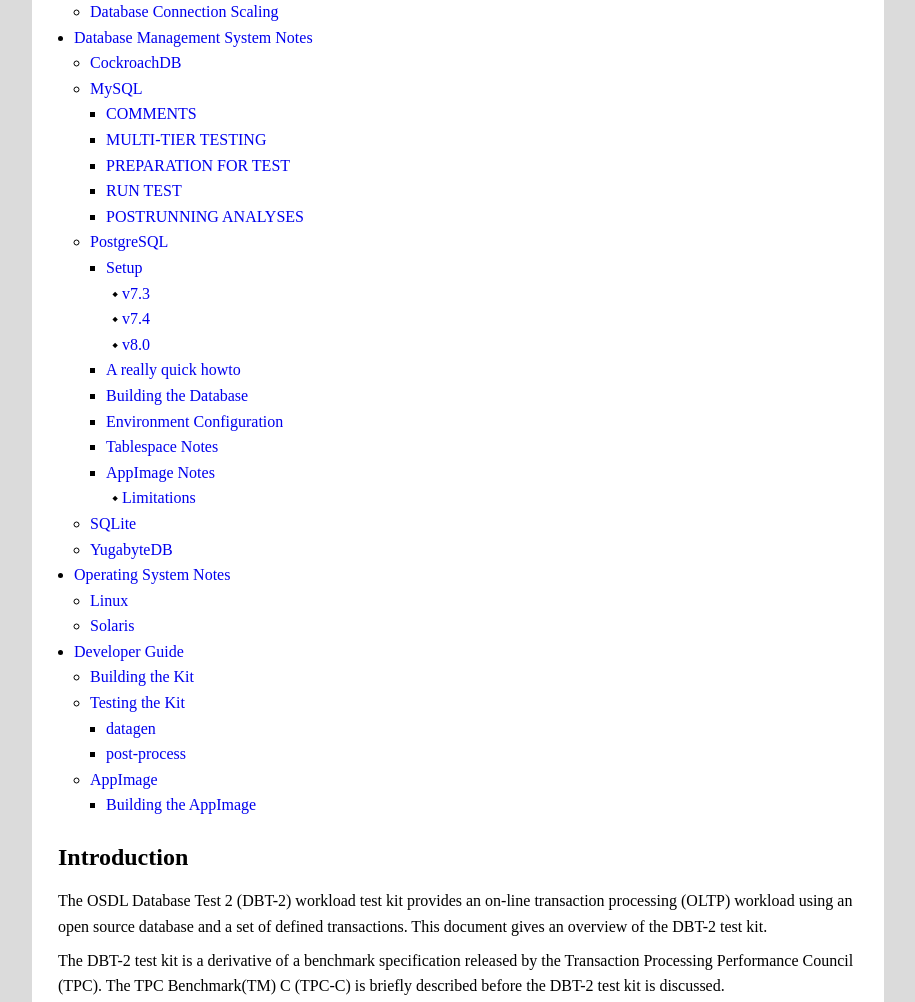
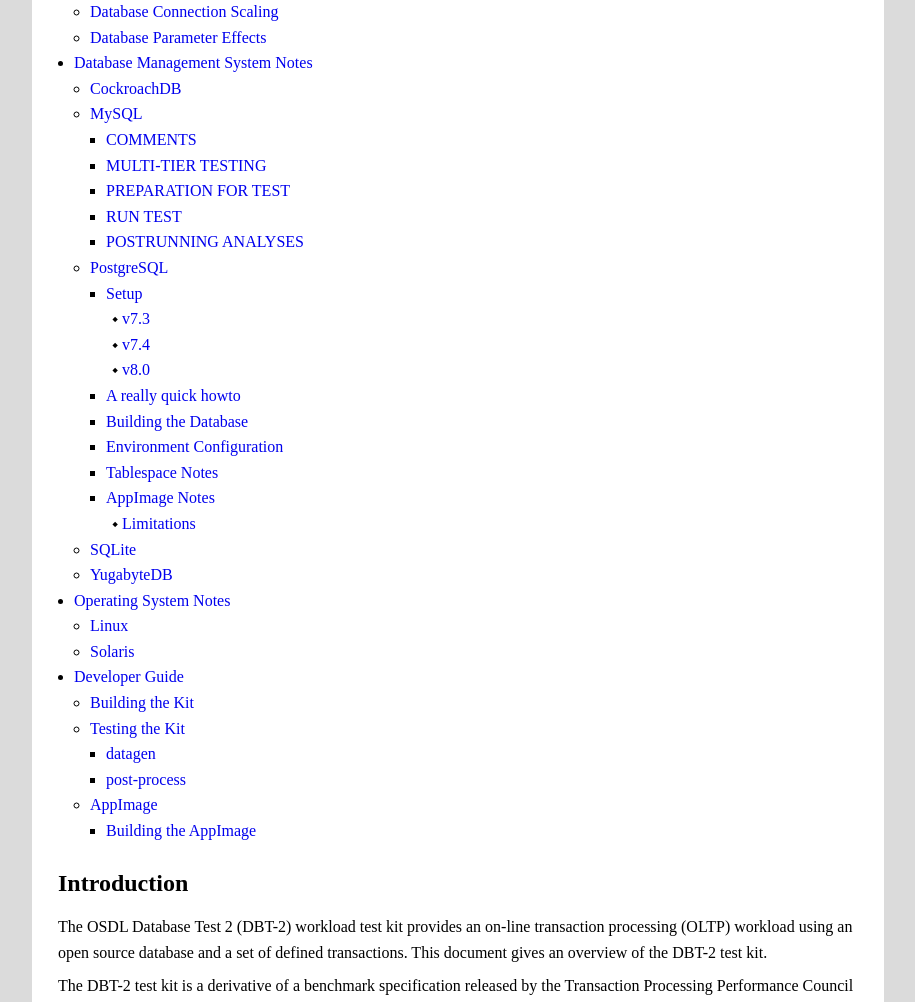
Before and after one commit to osdldbt/dbt2, a plain HTML site: page index.html in a window 1280 px wide. Shown: the part 1788-2790 px from the top of the page, without its empty margins (182-1097 px from the left). Drawn offline with Linux system fonts and the light colour scheme.

Commit message:
Updated from v0.61.6 release

```diff
--- a/index.html
+++ b/index.html
@@ -733,62 +733,63 @@
 <li><p><a class="reference internal" href="#performance-testing" id="toc-entry-54">Performance Testing</a></p>
 <ul>
 <li><p><a class="reference internal" href="#database-connection-scaling" id="toc-entry-55">Database Connection Scaling</a></p></li>
-</ul>
-</li>
-<li><p><a class="reference internal" href="#database-management-system-notes" id="toc-entry-56">Database Management System Notes</a></p>
-<ul>
-<li><p><a class="reference internal" href="#cockroachdb" id="toc-entry-57">CockroachDB</a></p></li>
-<li><p><a class="reference internal" href="#mysql" id="toc-entry-58">MySQL</a></p>
-<ul>
-<li><p><a class="reference internal" href="#comments" id="toc-entry-59">COMMENTS</a></p></li>
-<li><p><a class="reference internal" href="#multi-tier-testing" id="toc-entry-60">MULTI-TIER TESTING</a></p></li>
-<li><p><a class="reference internal" href="#preparation-for-test" id="toc-entry-61">PREPARATION FOR TEST</a></p></li>
-<li><p><a class="reference internal" href="#run-test" id="toc-entry-62">RUN TEST</a></p></li>
-<li><p><a class="reference internal" href="#postrunning-analyses" id="toc-entry-63">POSTRUNNING ANALYSES</a></p></li>
-</ul>
-</li>
-<li><p><a class="reference internal" href="#postgresql-2" id="toc-entry-64">PostgreSQL</a></p>
-<ul>
-<li><p><a class="reference internal" href="#setup-1" id="toc-entry-65">Setup</a></p>
-<ul>
-<li><p><a class="reference internal" href="#v7-3" id="toc-entry-66">v7.3</a></p></li>
-<li><p><a class="reference internal" href="#v7-4" id="toc-entry-67">v7.4</a></p></li>
-<li><p><a class="reference internal" href="#v8-0" id="toc-entry-68">v8.0</a></p></li>
-</ul>
-</li>
-<li><p><a class="reference internal" href="#a-really-quick-howto" id="toc-entry-69">A really quick howto</a></p></li>
-<li><p><a class="reference internal" href="#building-the-database-1" id="toc-entry-70">Building the Database</a></p></li>
-<li><p><a class="reference internal" href="#environment-configuration-1" id="toc-entry-71">Environment Configuration</a></p></li>
-<li><p><a class="reference internal" href="#tablespace-notes" id="toc-entry-72">Tablespace Notes</a></p></li>
-<li><p><a class="reference internal" href="#appimage-notes" id="toc-entry-73">AppImage Notes</a></p>
-<ul>
-<li><p><a class="reference internal" href="#limitations" id="toc-entry-74">Limitations</a></p></li>
-</ul>
-</li>
-</ul>
-</li>
-<li><p><a class="reference internal" href="#sqlite" id="toc-entry-75">SQLite</a></p></li>
-<li><p><a class="reference internal" href="#yugabytedb" id="toc-entry-76">YugabyteDB</a></p></li>
-</ul>
-</li>
-<li><p><a class="reference internal" href="#operating-system-notes" id="toc-entry-77">Operating System Notes</a></p>
-<ul>
-<li><p><a class="reference internal" href="#linux" id="toc-entry-78">Linux</a></p></li>
-<li><p><a class="reference internal" href="#solaris" id="toc-entry-79">Solaris</a></p></li>
-</ul>
-</li>
-<li><p><a class="reference internal" href="#developer-guide" id="toc-entry-80">Developer Guide</a></p>
-<ul>
-<li><p><a class="reference internal" href="#building-the-kit" id="toc-entry-81">Building the Kit</a></p></li>
-<li><p><a class="reference internal" href="#testing-the-kit" id="toc-entry-82">Testing the Kit</a></p>
-<ul>
-<li><p><a class="reference internal" href="#datagen" id="toc-entry-83">datagen</a></p></li>
-<li><p><a class="reference internal" href="#post-process" id="toc-entry-84">post-process</a></p></li>
-</ul>
-</li>
-<li><p><a class="reference internal" href="#appimage" id="toc-entry-85">AppImage</a></p>
-<ul>
-<li><p><a class="reference internal" href="#building-the-appimage" id="toc-entry-86">Building the AppImage</a></p></li>
+<li><p><a class="reference internal" href="#database-parameter-effects" id="toc-entry-56">Database Parameter Effects</a></p></li>
+</ul>
+</li>
+<li><p><a class="reference internal" href="#database-management-system-notes" id="toc-entry-57">Database Management System Notes</a></p>
+<ul>
+<li><p><a class="reference internal" href="#cockroachdb" id="toc-entry-58">CockroachDB</a></p></li>
+<li><p><a class="reference internal" href="#mysql" id="toc-entry-59">MySQL</a></p>
+<ul>
+<li><p><a class="reference internal" href="#comments" id="toc-entry-60">COMMENTS</a></p></li>
+<li><p><a class="reference internal" href="#multi-tier-testing" id="toc-entry-61">MULTI-TIER TESTING</a></p></li>
+<li><p><a class="reference internal" href="#preparation-for-test" id="toc-entry-62">PREPARATION FOR TEST</a></p></li>
+<li><p><a class="reference internal" href="#run-test" id="toc-entry-63">RUN TEST</a></p></li>
+<li><p><a class="reference internal" href="#postrunning-analyses" id="toc-entry-64">POSTRUNNING ANALYSES</a></p></li>
+</ul>
+</li>
+<li><p><a class="reference internal" href="#postgresql-2" id="toc-entry-65">PostgreSQL</a></p>
+<ul>
+<li><p><a class="reference internal" href="#setup-1" id="toc-entry-66">Setup</a></p>
+<ul>
+<li><p><a class="reference internal" href="#v7-3" id="toc-entry-67">v7.3</a></p></li>
+<li><p><a class="reference internal" href="#v7-4" id="toc-entry-68">v7.4</a></p></li>
+<li><p><a class="reference internal" href="#v8-0" id="toc-entry-69">v8.0</a></p></li>
+</ul>
+</li>
+<li><p><a class="reference internal" href="#a-really-quick-howto" id="toc-entry-70">A really quick howto</a></p></li>
+<li><p><a class="reference internal" href="#building-the-database-1" id="toc-entry-71">Building the Database</a></p></li>
+<li><p><a class="reference internal" href="#environment-configuration-1" id="toc-entry-72">Environment Configuration</a></p></li>
+<li><p><a class="reference internal" href="#tablespace-notes" id="toc-entry-73">Tablespace Notes</a></p></li>
+<li><p><a class="reference internal" href="#appimage-notes" id="toc-entry-74">AppImage Notes</a></p>
+<ul>
+<li><p><a class="reference internal" href="#limitations" id="toc-entry-75">Limitations</a></p></li>
+</ul>
+</li>
+</ul>
+</li>
+<li><p><a class="reference internal" href="#sqlite" id="toc-entry-76">SQLite</a></p></li>
+<li><p><a class="reference internal" href="#yugabytedb" id="toc-entry-77">YugabyteDB</a></p></li>
+</ul>
+</li>
+<li><p><a class="reference internal" href="#operating-system-notes" id="toc-entry-78">Operating System Notes</a></p>
+<ul>
+<li><p><a class="reference internal" href="#linux" id="toc-entry-79">Linux</a></p></li>
+<li><p><a class="reference internal" href="#solaris" id="toc-entry-80">Solaris</a></p></li>
+</ul>
+</li>
+<li><p><a class="reference internal" href="#developer-guide" id="toc-entry-81">Developer Guide</a></p>
+<ul>
+<li><p><a class="reference internal" href="#building-the-kit" id="toc-entry-82">Building the Kit</a></p></li>
+<li><p><a class="reference internal" href="#testing-the-kit" id="toc-entry-83">Testing the Kit</a></p>
+<ul>
+<li><p><a class="reference internal" href="#datagen" id="toc-entry-84">datagen</a></p></li>
+<li><p><a class="reference internal" href="#post-process" id="toc-entry-85">post-process</a></p></li>
+</ul>
+</li>
+<li><p><a class="reference internal" href="#appimage" id="toc-entry-86">AppImage</a></p>
+<ul>
+<li><p><a class="reference internal" href="#building-the-appimage" id="toc-entry-87">Building the AppImage</a></p></li>
 </ul>
 </li>
 </ul>
@@ -1701,11 +1702,46 @@
 </figcaption>
 </figure>
 </section>
+<section id="database-parameter-effects">
+<h3><a class="toc-backref" href="#toc-entry-56" role="doc-backlink">Database Parameter Effects</a></h3>
+<p>This test is performed by the <em>test-db-param</em> script.</p>
+<p>The purpose of this test is to evaluate the effects of a changing a single
+database parameter.</p>
+<p>This script must be used with a configuration file and cannot currently be
+controlled with just command line arguments.</p>
+<p>The configure file must contain the following details in addition to any other
+required configuration parameter (see configuration instructions in <strong>User
+Guide</strong> section of the documentation):</p>
+<ol class="arabic simple">
+<li><p>database start command</p></li>
+<li><p>database stop command</p></li>
+<li><p>database parameter name</p></li>
+<li><p>database parameter values to test</p></li>
+</ol>
+<p>Here is an example for PostgreSQL that is testing 4 difference values for
+<cite>shared_buffers</cite>:</p>
+<pre class="literal-block">db_start_command = &quot;pg_ctl -D /tmp/pgdata start&quot;
+db_stop_command = &quot;pg_ctl -D /tmp/pgdata stop -m fast&quot;
+db_param_name = &quot;shared_buffers&quot;
+db_param_values = [&quot;1GB&quot;, &quot;2GB&quot;, &quot;3GB&quot;, &quot;4GB&quot;]</pre>
+<p>At the end of the test, the script will create a bar plot of the reported
+metric of each test vs. the value of database parameter being evaluated.  The
+sar data from all the tests will be aggregated and plotted.</p>
+<p>Here is an example plot of the above example.</p>
+<figure class="align-center">
+<a class="reference external image-reference" href="db-param/nopp.png">
+<img alt="test-db-param/nopp.png" src="test-db-param/nopp.png" style="width: 100%;" />
+</a>
+<figcaption>
+<p>Evaluating PostgreSQL shared_buffers</p>
+</figcaption>
+</figure>
+</section>
 </section>
 <section id="database-management-system-notes">
-<h2><a class="toc-backref" href="#toc-entry-56" role="doc-backlink">Database Management System Notes</a></h2>
+<h2><a class="toc-backref" href="#toc-entry-57" role="doc-backlink">Database Management System Notes</a></h2>
 <section id="cockroachdb">
-<h3><a class="toc-backref" href="#toc-entry-57" role="doc-backlink">CockroachDB</a></h3>
+<h3><a class="toc-backref" href="#toc-entry-58" role="doc-backlink">CockroachDB</a></h3>
 <p>A really quick howto.</p>
 <p>The CockroachDB scripts makes use of PostgreSQL's psql client program and libpq
 C client library interface, thus any environment variables that libpq would
@@ -1727,9 +1763,9 @@
 <pre class="literal-block">dbt2-run -a cockroach -c 10 -d 120 -w 1 -o /tmp/results</pre>
 </section>
 <section id="mysql">
-<h3><a class="toc-backref" href="#toc-entry-58" role="doc-backlink">MySQL</a></h3>
+<h3><a class="toc-backref" href="#toc-entry-59" role="doc-backlink">MySQL</a></h3>
 <section id="comments">
-<h4><a class="toc-backref" href="#toc-entry-59" role="doc-backlink">COMMENTS</a></h4>
+<h4><a class="toc-backref" href="#toc-entry-60" role="doc-backlink">COMMENTS</a></h4>
 <p>There are two versions of DBT2(TPC-C) test:</p>
 <ul class="simple">
 <li><p>pure C based version of the test(nonSP)</p></li>
@@ -1742,7 +1778,7 @@
 <p>See examples/mysql/mysql-dbt2.cnf for example MySQL defaults file.</p>
 </section>
 <section id="multi-tier-testing">
-<h4><a class="toc-backref" href="#toc-entry-60" role="doc-backlink">MULTI-TIER TESTING</a></h4>
+<h4><a class="toc-backref" href="#toc-entry-61" role="doc-backlink">MULTI-TIER TESTING</a></h4>
 <ul>
 <li><p>Enable 'PermitUserEnvironment' in sshd_config.</p></li>
 <li><p>Set DBT2DATADIR in the database system user's '.ssh/environment' file:</p>
@@ -1760,7 +1796,7 @@
 </ul>
 </section>
 <section id="preparation-for-test">
-<h4><a class="toc-backref" href="#toc-entry-61" role="doc-backlink">PREPARATION FOR TEST</a></h4>
+<h4><a class="toc-backref" href="#toc-entry-62" role="doc-backlink">PREPARATION FOR TEST</a></h4>
 <ol class="arabic simple" start="0">
 <li><p>Build test binaries</p></li>
 </ol>
@@ -1821,7 +1857,7 @@
 </ol>
 </section>
 <section id="run-test">
-<h4><a class="toc-backref" href="#toc-entry-62" role="doc-backlink">RUN TEST</a></h4>
+<h4><a class="toc-backref" href="#toc-entry-63" role="doc-backlink">RUN TEST</a></h4>
 <blockquote>
 <p>dbt2-run</p>
 <p>usage: dbt2-run -a mysql -c &lt;number of database connections&gt; -t &lt;duration of test&gt; -w &lt;number of warehouses&gt;
@@ -1855,7 +1891,7 @@
 database.</p>
 </section>
 <section id="postrunning-analyses">
-<h4><a class="toc-backref" href="#toc-entry-63" role="doc-backlink">POSTRUNNING ANALYSES</a></h4>
+<h4><a class="toc-backref" href="#toc-entry-64" role="doc-backlink">POSTRUNNING ANALYSES</a></h4>
 <p>Results can be found in bin/output/&lt;number&gt;</p>
 <p>some of the usefull log files:</p>
 <pre class="literal-block">  results/client/${HOSTNAME}.*/error.log - errors from backend C|SP based
@@ -1865,9 +1901,9 @@
 </section>
 </section>
 <section id="postgresql-2">
-<h3><a class="toc-backref" href="#toc-entry-64" role="doc-backlink">PostgreSQL</a></h3>
+<h3><a class="toc-backref" href="#toc-entry-65" role="doc-backlink">PostgreSQL</a></h3>
 <section id="setup-1">
-<h4><a class="toc-backref" href="#toc-entry-65" role="doc-backlink">Setup</a></h4>
+<h4><a class="toc-backref" href="#toc-entry-66" role="doc-backlink">Setup</a></h4>
 <p>The DBT-2 test kit has been ported to work with PostgreSQL starting with
 version 7.3.  It has be updated to work with later version and backwards
 compatibility may vary.  Source code for PostgreSQL can be obtained from their
@@ -1897,27 +1933,27 @@
 installing from source, it is located in the <cite>contrib/pg_autovacuum</cite> directory.</p>
 <p>The following subsections have additional PostgreSQL version specific notes.</p>
 <section id="v7-3">
-<h5><a class="toc-backref" href="#toc-entry-66" role="doc-backlink">v7.3</a></h5>
+<h5><a class="toc-backref" href="#toc-entry-67" role="doc-backlink">v7.3</a></h5>
 <p>With PostgreSQL 7.3, it needs to be built with a change in <cite>pg_config.h.in</cite>
 where <cite>INDEX_MAX_KEYS</cite> must be set to 64.  Be sure to make this change before
 running the configure script for PostgreSQL.</p>
 </section>
 <section id="v7-4">
-<h5><a class="toc-backref" href="#toc-entry-67" role="doc-backlink">v7.4</a></h5>
+<h5><a class="toc-backref" href="#toc-entry-68" role="doc-backlink">v7.4</a></h5>
 <p>With PostgreSQL 7.4, it needs to be built with a change in
 <cite>src/include/pg_config_manual.h</cite> where <cite>INDEX_MAX_KEYS</cite> must be set to 64.</p>
 <p>Edit the parameter in <cite>postgresql.conf</cite> that says <cite>tcpip_socket = false</cite>,
 uncomment, set to <cite>true</cite>, and restart the daemon.</p>
 </section>
 <section id="v8-0">
-<h5><a class="toc-backref" href="#toc-entry-68" role="doc-backlink">v8.0</a></h5>
+<h5><a class="toc-backref" href="#toc-entry-69" role="doc-backlink">v8.0</a></h5>
 <p>For PostgreSQL 8.0 and later, run <cite>configure</cite> with the <cite>--enable-thread-safety</cite>
 to avoid <cite>SIGPIPE</cite> handling for the multi-thread DBT-2 client program.  This is
 a significant performance benefit.</p>
 </section>
 </section>
 <section id="a-really-quick-howto">
-<h4><a class="toc-backref" href="#toc-entry-69" role="doc-backlink">A really quick howto</a></h4>
+<h4><a class="toc-backref" href="#toc-entry-70" role="doc-backlink">A really quick howto</a></h4>
 <p>Edit <cite>examples/dbt2_profile</cite> and follow the notes for the <cite>DBT2PGDATA</cite>
 directory.  <cite>DBT2PGDATA</cite> is where the database directory will be created.</p>
 <p>Create a 1 warehouse database by running:</p>
@@ -1926,7 +1962,7 @@
 <pre class="literal-block">dbt2 run -d 300 pgsql /tmp/result</pre>
 </section>
 <section id="building-the-database-1">
-<h4><a class="toc-backref" href="#toc-entry-70" role="doc-backlink">Building the Database</a></h4>
+<h4><a class="toc-backref" href="#toc-entry-71" role="doc-backlink">Building the Database</a></h4>
 <p>The <cite>dbt2-pgsql-build-db</cite> script is designed to handle the following steps:</p>
 <ol class="arabic simple">
 <li><p>create the database</p></li>
@@ -1954,7 +1990,7 @@
 <pre class="literal-block">dbt2 build pgsql</pre>
 </section>
 <section id="environment-configuration-1">
-<h4><a class="toc-backref" href="#toc-entry-71" role="doc-backlink">Environment Configuration</a></h4>
+<h4><a class="toc-backref" href="#toc-entry-72" role="doc-backlink">Environment Configuration</a></h4>
 <p>The DBT-2 scripts required environment variables to be set in order to work
 properly (e.g. <cite>examples/dbt2_profile</cite>) in order for the scripts to work
 properly.  For example:</p>
@@ -1976,7 +2012,7 @@
 PATH=/usr/local/bin:/usr/bin:/bin:/opt/bin</pre>
 </section>
 <section id="tablespace-notes">
-<h4><a class="toc-backref" href="#toc-entry-72" role="doc-backlink">Tablespace Notes</a></h4>
+<h4><a class="toc-backref" href="#toc-entry-73" role="doc-backlink">Tablespace Notes</a></h4>
 <p>The scripts assumes a specific tablespace layout for keeping the scripts
 simple.</p>
 <p>The <cite>${DBT2TSDIR}</cite> environment variable defines the directory where all
@@ -2007,9 +2043,9 @@
 ${DBT2TSDIR}/pk_warehouse</pre>
 </section>
 <section id="appimage-notes">
-<h4><a class="toc-backref" href="#toc-entry-73" role="doc-backlink">AppImage Notes</a></h4>
+<h4><a class="toc-backref" href="#toc-entry-74" role="doc-backlink">AppImage Notes</a></h4>
 <section id="limitations">
-<h5><a class="toc-backref" href="#toc-entry-74" role="doc-backlink">Limitations</a></h5>
+<h5><a class="toc-backref" href="#toc-entry-75" role="doc-backlink">Limitations</a></h5>
 <p>Using the AppImage has some limitations with PostgreSQL:</p>
 <ol class="arabic simple">
 <li><p>The AppImage cannot alone be used to build a database with C stored
@@ -2022,7 +2058,7 @@
 </section>
 </section>
 <section id="sqlite">
-<h3><a class="toc-backref" href="#toc-entry-75" role="doc-backlink">SQLite</a></h3>
+<h3><a class="toc-backref" href="#toc-entry-76" role="doc-backlink">SQLite</a></h3>
 <p>To create a database:</p>
 <pre class="literal-block">dbt2-sqlite-build-db -g -w 1 -d /tmp/dbt2-w1 -f /tmp/dbt2data</pre>
 <p>To run a test:</p>
@@ -2031,7 +2067,7 @@
 where the SQLite database files are.</p>
 </section>
 <section id="yugabytedb">
-<h3><a class="toc-backref" href="#toc-entry-76" role="doc-backlink">YugabyteDB</a></h3>
+<h3><a class="toc-backref" href="#toc-entry-77" role="doc-backlink">YugabyteDB</a></h3>
 <p>A really quick howto.</p>
 <p>The YugabyteDB scripts makes use of PostgreSQL's psql client program and libpq
 C client library interface, thus any environment variables that libpq would
@@ -2055,9 +2091,9 @@
 </section>
 </section>
 <section id="operating-system-notes">
-<h2><a class="toc-backref" href="#toc-entry-77" role="doc-backlink">Operating System Notes</a></h2>
+<h2><a class="toc-backref" href="#toc-entry-78" role="doc-backlink">Operating System Notes</a></h2>
 <section id="linux">
-<h3><a class="toc-backref" href="#toc-entry-78" role="doc-backlink">Linux</a></h3>
+<h3><a class="toc-backref" href="#toc-entry-79" role="doc-backlink">Linux</a></h3>
 <p>If you want readprofile data, you need to give the user <strong>sudo</strong> access to run
 <strong>readprofile.  Root privileges are required to clear the counter data.
 Additionally, the Linux kernel needs to be booted with `profile=2` in the
@@ -2090,7 +2126,7 @@
 <pre class="literal-block">kernel.shmmax = 41943040</pre>
 </section>
 <section id="solaris">
-<h3><a class="toc-backref" href="#toc-entry-79" role="doc-backlink">Solaris</a></h3>
+<h3><a class="toc-backref" href="#toc-entry-80" role="doc-backlink">Solaris</a></h3>
 <p>These notes are from testing with OpenSolaris 10.</p>
 <p>Install the SFWgplot package for gnuplot from the Solaris 20 companion DVD.</p>
 <p>Added the following to your path in order to use gcc (and other development
@@ -2099,10 +2135,10 @@
 </section>
 </section>
 <section id="developer-guide">
-<h2><a class="toc-backref" href="#toc-entry-80" role="doc-backlink">Developer Guide</a></h2>
+<h2><a class="toc-backref" href="#toc-entry-81" role="doc-backlink">Developer Guide</a></h2>
 <p>This document is for detailing any related to the development of this test kit.</p>
 <section id="building-the-kit">
-<h3><a class="toc-backref" href="#toc-entry-81" role="doc-backlink">Building the Kit</a></h3>
+<h3><a class="toc-backref" href="#toc-entry-82" role="doc-backlink">Building the Kit</a></h3>
 <p>CMake is build system used for this kit.  A <cite>Makefile.cmake</cite> is provided to
 automate some of the tasks.</p>
 <p>Building for debugging:</p>
@@ -2117,23 +2153,23 @@
 container that can create an AppImage.</p>
 </section>
 <section id="testing-the-kit">
-<h3><a class="toc-backref" href="#toc-entry-82" role="doc-backlink">Testing the Kit</a></h3>
+<h3><a class="toc-backref" href="#toc-entry-83" role="doc-backlink">Testing the Kit</a></h3>
 <p>The CMake testing infrastructure is used with shUnit2 to provide some testing.</p>
 <section id="datagen">
-<h4><a class="toc-backref" href="#toc-entry-83" role="doc-backlink">datagen</a></h4>
+<h4><a class="toc-backref" href="#toc-entry-84" role="doc-backlink">datagen</a></h4>
 <p>Tests are provided to verify that partitioning does not generate different data
 than if the data was not partitioned.  There are some data that is generated
 with the time stamp of when the data is created, so those columns are ignored
 when comparing data since they are not likely to be the same time stamps.</p>
 </section>
 <section id="post-process">
-<h4><a class="toc-backref" href="#toc-entry-84" role="doc-backlink">post-process</a></h4>
+<h4><a class="toc-backref" href="#toc-entry-85" role="doc-backlink">post-process</a></h4>
 <p>A test is provided to make sure that the post-process output continues to work
 with multiple mix files as well as with various statistical analysis packages.</p>
 </section>
 </section>
 <section id="appimage">
-<h3><a class="toc-backref" href="#toc-entry-85" role="doc-backlink">AppImage</a></h3>
+<h3><a class="toc-backref" href="#toc-entry-86" role="doc-backlink">AppImage</a></h3>
 <p>AppImages are only for Linux based systems:</p>
 <blockquote>
 <p><a class="reference external" href="https://appimage.org/">https://appimage.org/</a></p>
@@ -2152,7 +2188,7 @@
 <p>See the <cite>README.rst</cite> in the <cite>tools/</cite> directory for an example of creating
 an AppImage with a Podman container.</p>
 <section id="building-the-appimage">
-<h4><a class="toc-backref" href="#toc-entry-86" role="doc-backlink">Building the AppImage</a></h4>
+<h4><a class="toc-backref" href="#toc-entry-87" role="doc-backlink">Building the AppImage</a></h4>
 <p>The AppImages builds a custom minimally configured PostgreSQL build to reduce
 library dependency requirements.  Part of this reason is to make it easier to
 include libraries with compatible licences.  At least version PostgreSQL 11
```
Also changed, not shown: test-connection-scaling/nopdbc.png (added), test-connection-scaling/sar-cpu-agg-busy.png (added), test-connection-scaling/tn-transaction-rate.png (added), test-db-param/nopp.png (added), test-db-param/tn-transaction-rate.png (added).
